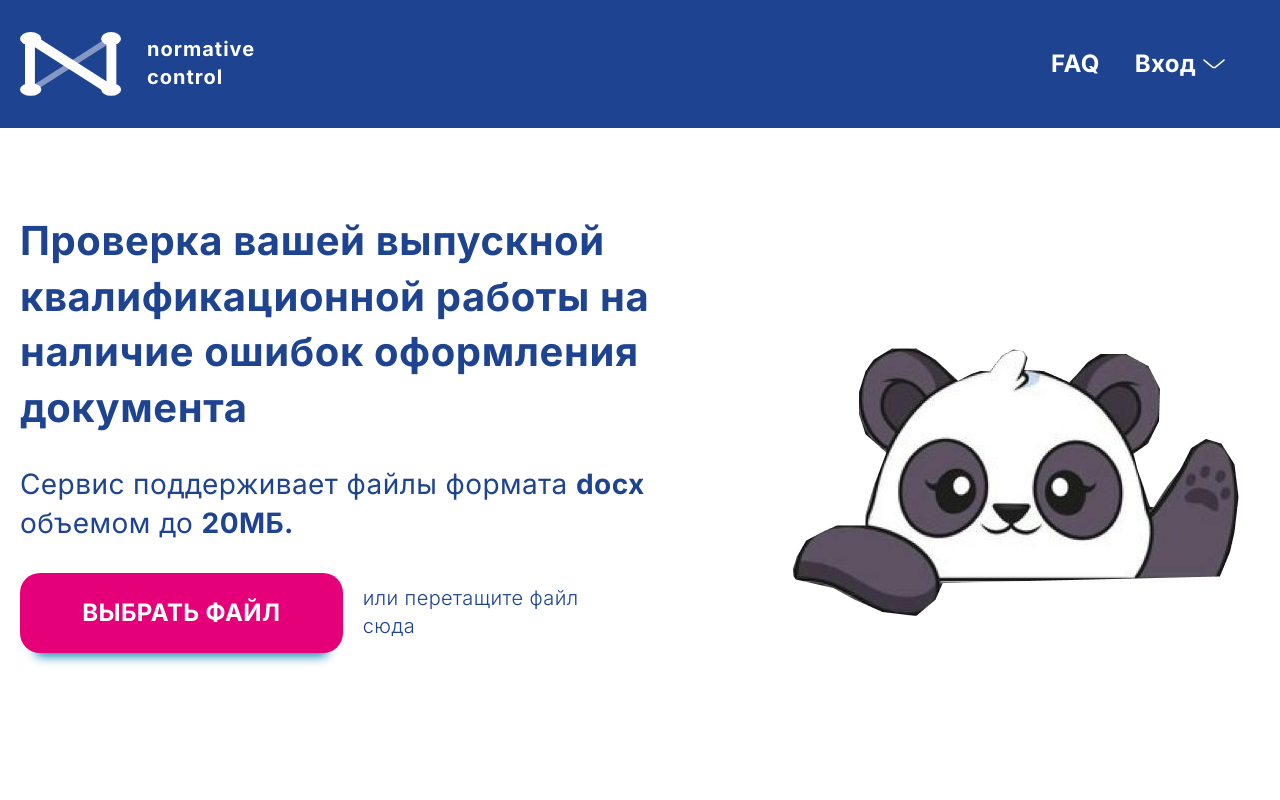
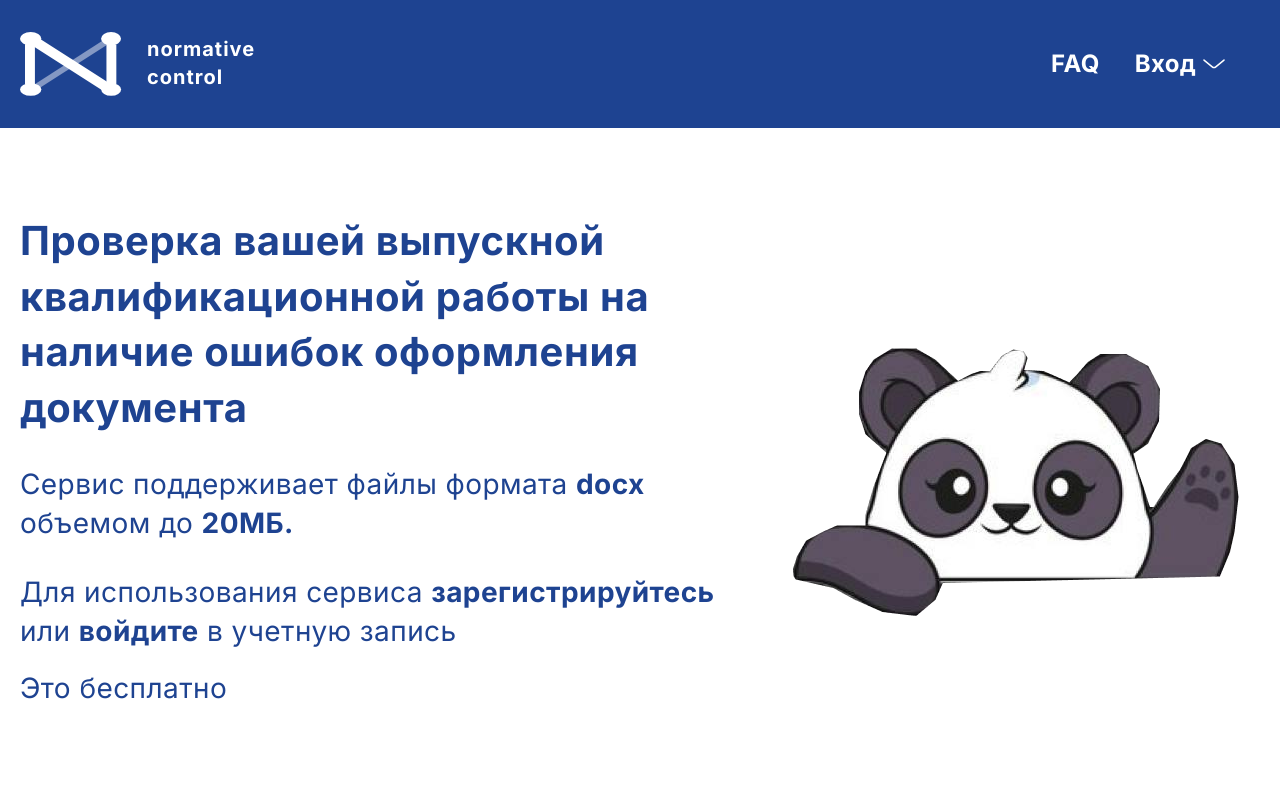
Before and after one commit to EliteHacker228/normative-control-frontend, a React (Vite) app: page /welcome in a window 1280 px wide. Shown: the top 800 px of the page. Built offline with nearby package versions, Linux system fonts and the light colour scheme; no server answers.

Commit message:
Update main page interaction with auth status

```diff
--- a/src/components/header/Header.jsx
+++ b/src/components/header/Header.jsx
@@ -10,14 +10,23 @@ import Registration from "./authPopUp/registration/Registration.jsx";
 import AuthPopUp from "./authPopUp/AuthPopUp.jsx";
 import AuthService from "../../services/auth/AuthService.js";
 
-export default function Header() {
+export default function Header({externalOnAuthStatusChanged}) {
 
     const [isAuthPopUpShowed, setIsAuthPopUpShowed] = useState(false);
     const [isUserAuthed, setIsUserAuthed] = useState(AuthService.isUserLocallyAuthenticated());
     const onAuth = () => {
         closePopUp();
         setIsUserAuthed(AuthService.isUserLocallyAuthenticated());
+        if(externalOnAuthStatusChanged)
+            externalOnAuthStatusChanged();
     };
+
+    const logout = () => {
+        AuthService.logout();
+        if(externalOnAuthStatusChanged)
+            externalOnAuthStatusChanged();
+    };
+
     const toggleOpenAuthPopUp = () => {
         if (isAuthPopUpShowed)
             closePopUp();
@@ -70,7 +79,7 @@ export default function Header() {
                     }
                     {
                         AuthService.isUserLocallyAuthenticated() ?
-                            <NavLink className={css.link} onClick={AuthService.logout} to={'/'}>
+                            <NavLink className={css.link} onClick={logout} to={'/'}>
                                 <p className={css.header_text}>Выход</p>
                             </NavLink>
                             :
@@ -138,7 +147,7 @@ export default function Header() {
                                 }
                                 {
                                     AuthService.isUserLocallyAuthenticated() ?
-                                        <NavLink className={css.popUp__link} onClick={AuthService.logout}>
+                                        <NavLink className={css.popUp__link} onClick={logout}>
                                             <p>Выход</p>
                                         </NavLink>
                                         :
--- a/src/pages/welcome/Welcome.jsx
+++ b/src/pages/welcome/Welcome.jsx
@@ -1,10 +1,11 @@
 import css from './Welcome.module.css';
 import welcome_panda_img from './welcome_panda.png';
 import Header from "../../components/header/Header.jsx";
-import {useRef, useState} from "react";
+import {useEffect, useRef, useState} from "react";
 import {useNavigate} from "react-router-dom";
 import Footer from "../../components/footer/Footer.jsx";
 import StudworkService from "../../services/studwork/StudworkService.js";
+import AuthService from "../../services/auth/AuthService.js";
 
 export default function Welcome() {
     let fileInputRef = useRef(null);
@@ -15,6 +16,16 @@ export default function Welcome() {
 
     const fileErrors = {'fileIsTooBig': 0, 'wrongFileExtension': 1};
     const [fileError, setFileError] = useState(null);
+
+    const [isUserLocallyAuthed, setIsUserLocallyAuthed] = useState(false);
+
+    useEffect(() => {
+        setIsUserLocallyAuthed(AuthService.isUserLocallyAuthenticated());
+    }, []);
+
+    const externalOnAuthStatusChanged = () => {
+        setIsUserLocallyAuthed(AuthService.isUserLocallyAuthenticated());
+    };
 
     let onFileUpload = (e) => {
         e.preventDefault();
@@ -43,7 +54,7 @@ export default function Welcome() {
         window.scrollTo(0, 0);
 
         // StudworkService.upload(file);
-        navigate('/uploading', {'state':{'file': file}});
+        navigate('/uploading', {'state': {'file': file}});
     };
 
     const [isDragActive, setIsDragActive] = useState(false);
@@ -72,13 +83,22 @@ export default function Welcome() {
 
     return (
         <div className={css.page}>
-            <Header/>
+            <Header externalOnAuthStatusChanged={externalOnAuthStatusChanged}/>
             <div className={css.content}>
                 <div className={css.content__main}>
                     <h1 className={css.content__header}>Проверка вашей выпускной квалификационной работы
                         на наличие ошибок оформления документа</h1>
                     <p className={css.content__text}>Сервис поддерживает файлы формата <b>docx</b> объемом
                         до <b>20МБ.</b></p>
+                    {!isUserLocallyAuthed &&
+                        <div>
+                            <p className={css.content__text}>Для использования сервиса <b>зарегистрируйтесь</b> или <b>войдите</b> в учетную запись</p>
+                            <br/>
+                            <p className={css.content__text}>Это бесплатно</p>
+                        </div>
+                    }
+                    {isUserLocallyAuthed &&
+                        <div>
                             <div className={css.content__upload}
                                  onDragEnter={onDragEnter}
                                  onDragLeave={onDragLeave}
@@ -86,7 +106,8 @@ export default function Welcome() {
                                  onDrop={onDrop}>
                                 {isDragActive ?
                                     <div className={css.upload__dragndrop}>
-                                <p className={`${css.content__hint} ${css.content__hint__dragndrop}`}>Отпустите файл, чтобы начать загрузку</p>
+                                        <p className={`${css.content__hint} ${css.content__hint__dragndrop}`}>Отпустите
+                                            файл, чтобы начать загрузку</p>
                                     </div>
                                     :
                                     <div className={css.upload__controls}>
@@ -94,12 +115,14 @@ export default function Welcome() {
                                             className={`${css.button} ${css.button_upload} ${css.button_red} ${css.button_shadow}`}
                                             onClick={onUploadButtonClick}>ВЫБРАТЬ ФАЙЛ
                                         </button>
-                                <p className={`${css.content__hint} ${css.content__hint__upload}`}>или перетащите файл сюда</p>
+                                        <p className={`${css.content__hint} ${css.content__hint__upload}`}>или
+                                            перетащите файл сюда</p>
                                     </div>
                                 }
                             </div>
                             {fileError === fileErrors.wrongFileExtension &&
-                        <p className={`${css.content__hint} ${css.content__hint__error}`}>Неподдерживаемый формат.
+                                <p className={`${css.content__hint} ${css.content__hint__error}`}>Неподдерживаемый
+                                    формат.
                                     Пожалуйста, загрузите <span className={css.bold}>.docx</span> файл</p>
                             }
                             {fileError === fileErrors.fileIsTooBig &&
@@ -111,6 +134,8 @@ export default function Welcome() {
                                 {display: 'none'}
                             }/>
                         </div>
+                    }
+                </div>
                 <img className={css.content__image} src={welcome_panda_img} alt={'Panda is welcoming user'}/>
             </div>
             <Footer/>
```
Lines whose indentation alone changed are shown as unchanged.
